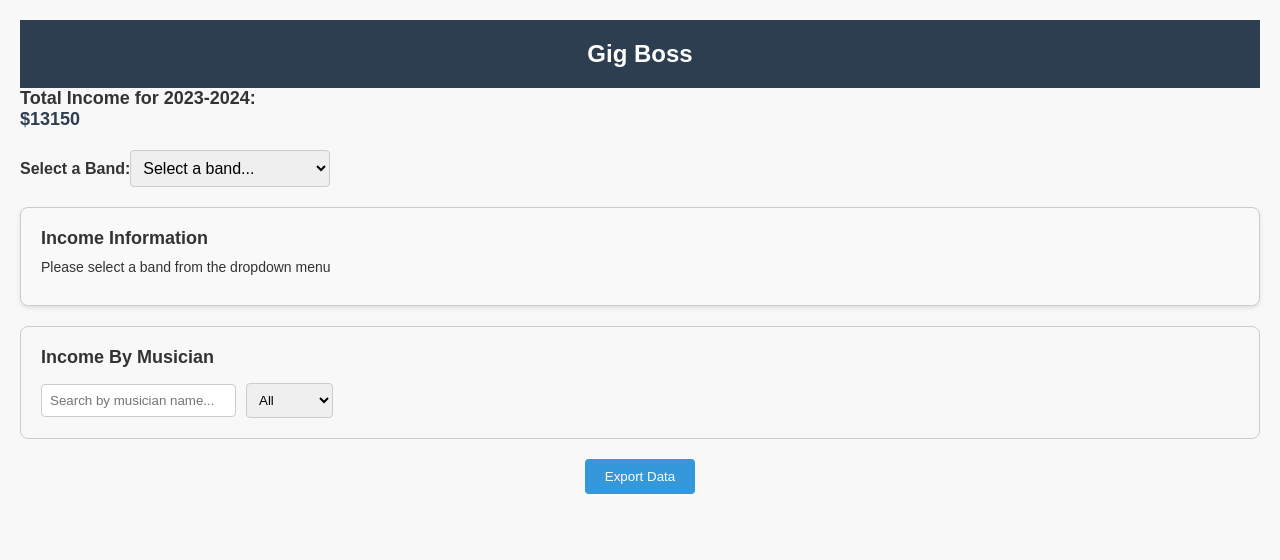
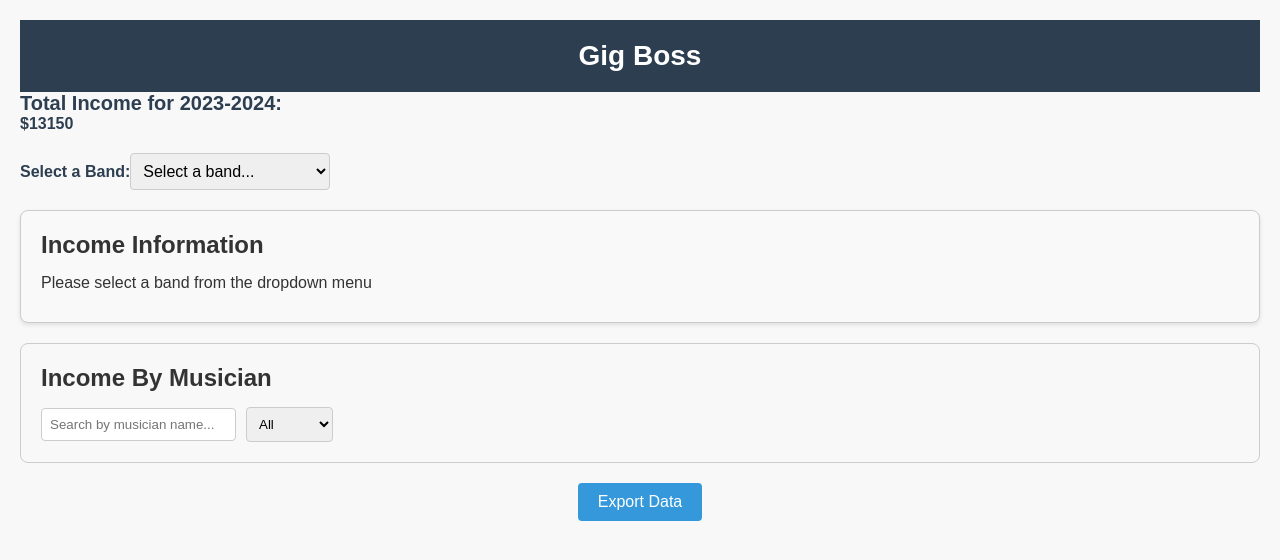
Before and after one commit to KarrarQ/gig-boss-interview, a React (Create React App) app: page / in a window 1280 px wide. Shown: the top 560 px of the page. Built offline with nearby package versions, Linux system fonts and the light colour scheme.

Commit message:
Added font stylings

```diff
--- a/src/components/DataTable/DataTable.css
+++ b/src/components/DataTable/DataTable.css
@@ -15,6 +15,7 @@
   .data-table th {
     background-color: #f2f2f2;
     font-weight: bold;
+    color: #2c3e50;
   }
 
   .data-table tbody tr:nth-child(even) {
@@ -30,8 +31,10 @@
 
   .aggregate-data h2 {
     margin-top: 0;
+    color: #2c3e50;
   }
 
   .aggregate-data p {
     margin: 5px 0;
+    color: #34495e;
   }
--- a/src/components/DropDownMenu/DropDownMenu.css
+++ b/src/components/DropDownMenu/DropDownMenu.css
@@ -4,6 +4,7 @@
 
   .dropdown label {
     font-weight: bold;
+    color: #2c3e50;
   }
 
   .dropdown select {
@@ -23,4 +24,5 @@
 
   .dropdown select option {
     background-color: #fff;
+    color: #2c3e50;
   }
--- a/src/components/ExportDataButton/ExportDataButton.css
+++ b/src/components/ExportDataButton/ExportDataButton.css
@@ -10,6 +10,7 @@
     border: none;
     border-radius: 4px;
     cursor: pointer;
+    font-size: 16px;
   }
 
   .export-data-button button:hover {
--- a/src/components/Header/Header.css
+++ b/src/components/Header/Header.css
@@ -1,12 +1,15 @@
-  .header {
+.header {
     background-color: #2c3e50;
     color: #ffffff;
     padding: 20px;
+    width: 100%;
+    margin: 0;
   }
 
   .header h1 {
     margin: 0;
-    font-size: 24px;
+    font-size: 28px;
+    font-weight: bold;
   }
 
   .header a {
@@ -15,5 +18,5 @@
   }
 
   .header a:hover {
-    text-decoration: underline;
+    text-decoration:darkturquoise;
   }
--- a/src/components/IncomeByMusician/IncomeByMusician.css
+++ b/src/components/IncomeByMusician/IncomeByMusician.css
@@ -6,8 +6,10 @@
   }
 
   .income-by-musician h2 {
-    font-size: 18px;
+    font-size: 24px;
     margin-bottom: 15px;
+    font-weight: bold;
+    color: #333;
   }
 
   .income-by-musician input[type="text"],
@@ -26,6 +28,7 @@
   .income-by-musician li {
     margin-bottom: 10px;
   }
+
   .income-by-musician select option {
     background-color: #fff;
   }
--- a/src/components/RenderArea/RenderArea.css
+++ b/src/components/RenderArea/RenderArea.css
@@ -7,11 +7,13 @@
 }
 
 .render-area h2 {
-  font-size: 18px;
+  font-size: 24px;
+  font-weight: bold;
+  margin-bottom: 15px;
 }
 
 .render-area p {
-  font-size: 14px;
+  font-size: 16px;
   margin-bottom: 10px;
 }
 
--- a/src/components/TotalIncome/TotalIncome.css
+++ b/src/components/TotalIncome/TotalIncome.css
@@ -4,11 +4,12 @@
 
   .total-income h2 {
     margin-top: 0;
-    font-size: 18px;
+    font-size: 20px;
+    color: #2c3e50;
   }
 
   .total-income p {
-    font-size: 18px;
+    font-size: 16px;
     font-weight: bold;
     color: #2c3e50;
   }
```
Also changed, not shown: src/components/AggregateData/AggregateData.css (line endings or trailing spaces).
